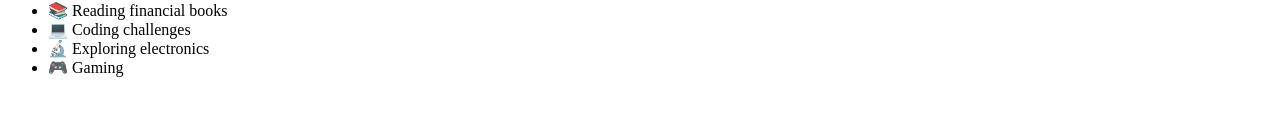
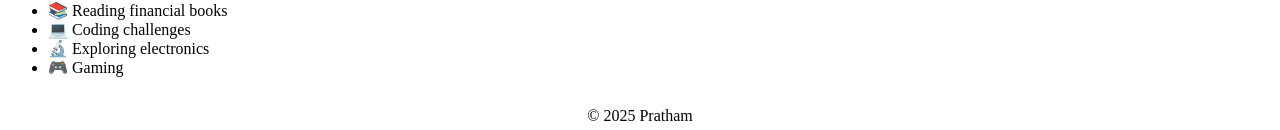
Before and after one commit to pratham7307/My-First-HTML-Page, a plain HTML site: page index.html in a window 1280 px wide. Shown: the part 1068-1198 px from the top of the page. Before the commit the page ends 1161 px from the top, so only its background shows below. Drawn offline with Linux system fonts and the light colour scheme.

Commit message:
Part 9:Footer

```diff
--- a/index.html
+++ b/index.html
@@ -62,6 +62,8 @@
     <li>🔬 Exploring electronics</li>
     <li>🎮 Gaming</li>
   </ul>
-
+  <footer style="margin-top:30px; text-align:center;">
+    &copy; 2025 Pratham
+  </footer>
 </body>
 </html>
```
